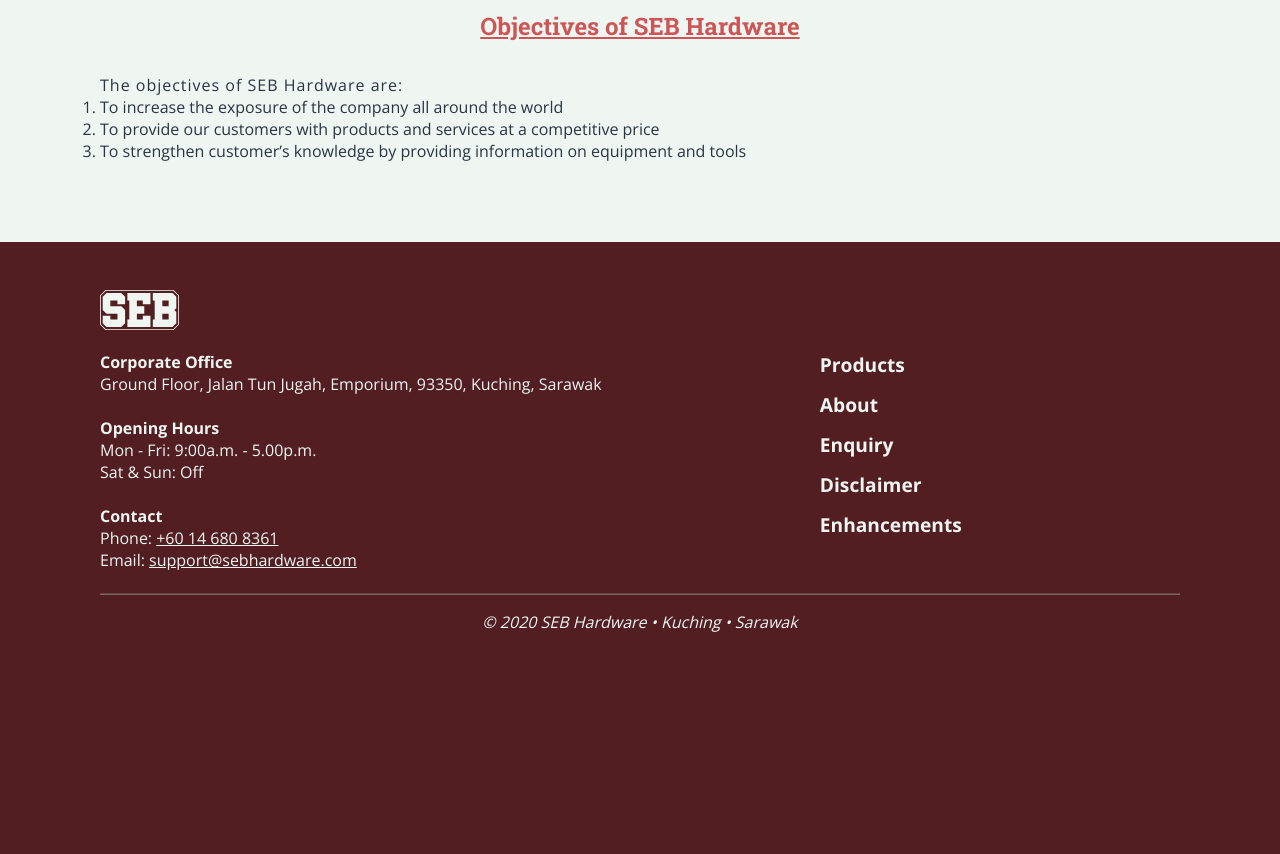
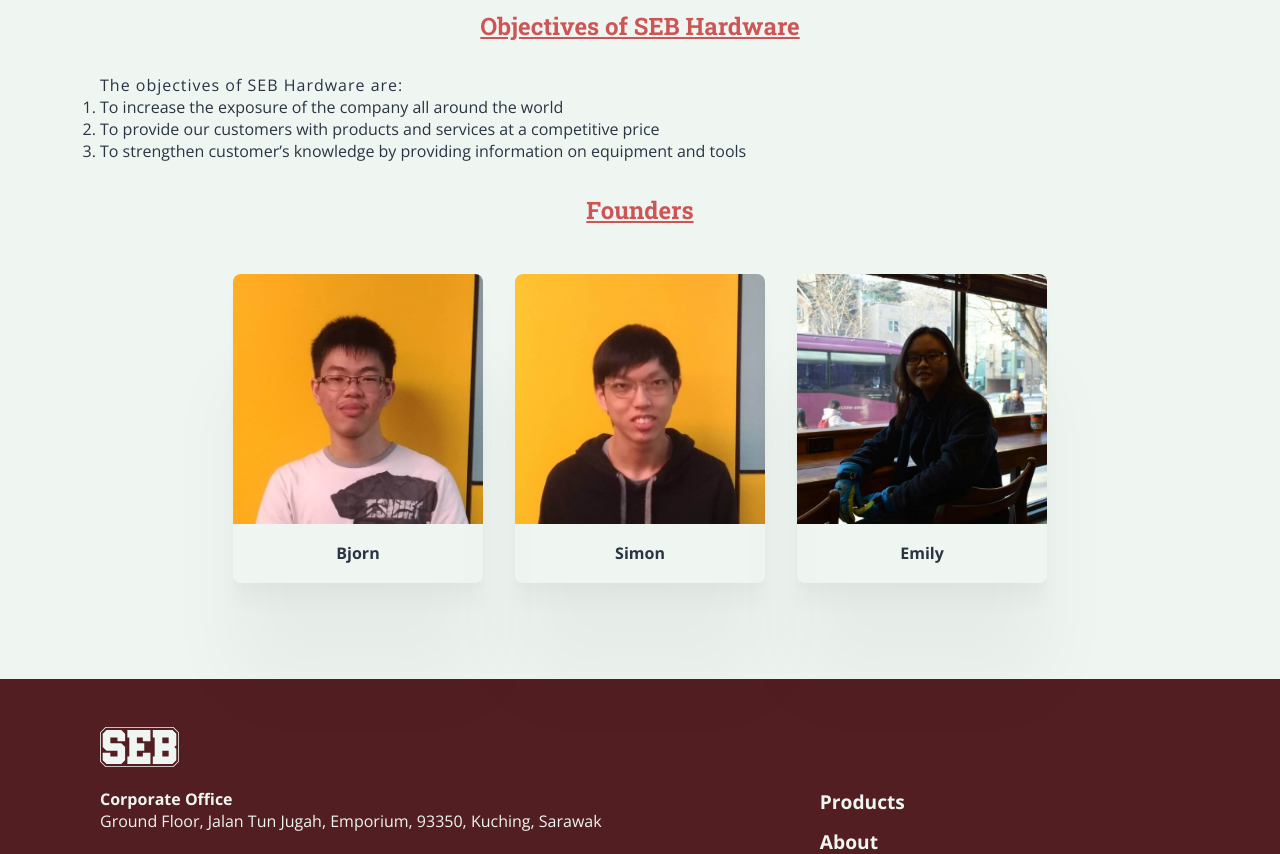
Before and after one commit to ItsSimon2K/SEB-Hardware, a PHP site: page /about.html in a window 1280 px wide. Shown: the part 266-1120 px from the top of the page. Before the commit the page ends 898 px from the top, so only its background shows below. Run offline with PHP 8.4, Linux system fonts and the light colour scheme.

Commit message:
Add founders in about page

```diff
--- a/assign1/about.html
+++ b/assign1/about.html
@@ -81,6 +81,53 @@
 					equipment and tools
 				</li>
 			</ol>
+			<h1>Founders</h1>
+			<section>
+				<div class="products-box">
+					<a class="products-box__item" href="aboutme1.html">
+						<div>
+							<img
+								class="products-box__item__img"
+								src="images/Bjorn.jpeg"
+								alt="earplug_icon"
+							/>
+						</div>
+						<div class="products-box__item__content">
+							<div class="products-box__item__content__title founder-name">
+								Bjorn
+							</div>
+						</div>
+					</a>
+					<a class="products-box__item" href="aboutme2.html">
+						<div>
+							<img
+								class="products-box__item__img"
+								src="images/Simon.jpeg"
+								alt="respirator_icon"
+							/>
+						</div>
+						<div class="products-box__item__content">
+							<div class="products-box__item__content__title founder-name">
+								Simon
+							</div>
+						</div>
+					</a>
+					<a class="products-box__item" href="aboutme3.html">
+						<div>
+							<img
+								class="products-box__item__img"
+								src="images/Emily.jpeg"
+								alt="glove_icon"
+							/>
+						</div>
+						<div class="products-box__item__content">
+							<div class="products-box__item__content__title founder-name">
+								Emily
+							</div>
+						</div>
+					</a>
+				</div>
+			</section>
 		</article>
 		<!--Content end-->
 
--- a/assign1/styles/style.css
+++ b/assign1/styles/style.css
@@ -480,7 +480,7 @@
 
 /* #endregion */
 
-/* #region aboutcompany.html */
+/* #region about.html */
 
 .company h1 {
 	margin: 2rem 0;
@@ -492,6 +492,10 @@
 .company p,
 .company ul li {
 	letter-spacing: 1px;
+}
+
+.founder-name {
+	text-align: center;
 }
 
 /* #endregion */
```
